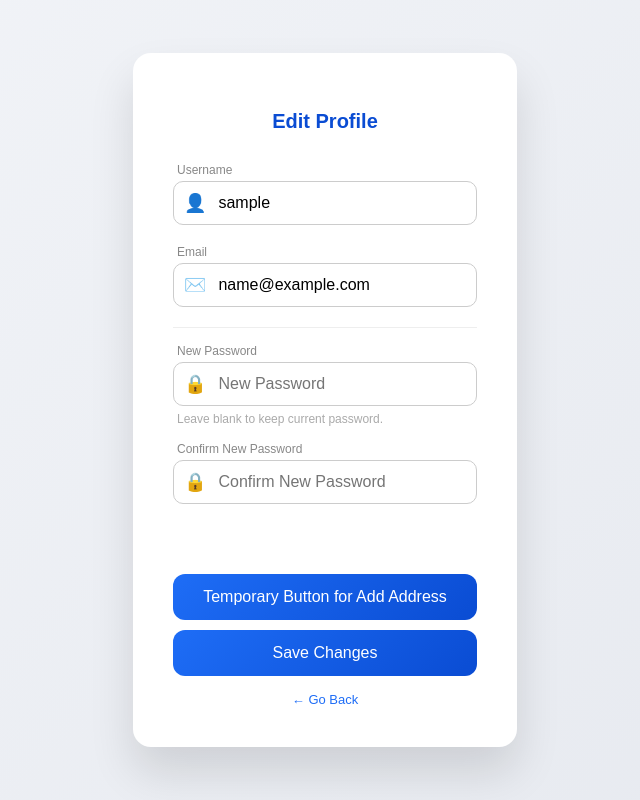
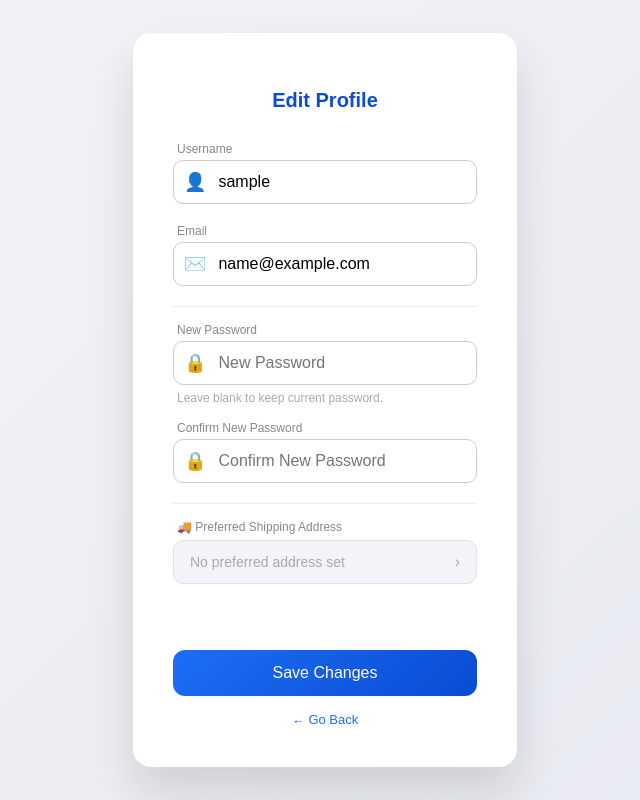
Before and after one commit to Ricksmer/OnlineMarketplace, a PHP site: page /users/edit-profile.php in a window 1280 px wide. Shown: the whole page, without its empty margins (315-955 px from the left). Run offline with PHP 8.4, Linux system fonts and the light colour scheme; the visitor is signed in with stand-in values (Sample User, id 1); tables that the repository leaves empty hold one stand-in row (values such as "Sample post").

Commit message:
Implemented edit user profile for both buyer and seller [Divinah]

```diff
--- a/users/edit-profile.php
+++ b/users/edit-profile.php
@@ -3,7 +3,6 @@
     $con = mysqli_connect("127.0.0.1","root","","online_marketplace") or die("Error in connection.");
     $str = "";
     $success = "";
-
 
     if(!isset($_SESSION['userId'])){
         header("Location: /OnlineMarketplace/login.php");
@@ -12,14 +11,37 @@
 
     $userId = $_SESSION['userId'];
 
-
+    // Fetch user
     $stmtUser = $con->prepare("SELECT * FROM user WHERE UserID=?");
     $stmtUser->bind_param("i", $userId);
     $stmtUser->execute();
     $currentUser = $stmtUser->get_result()->fetch_assoc();
-    if(isset($_POST['btnAddAddress'])){
-        header("Location: add-address.php");
-        exit();
+
+    // Check if buyer and get preferred shipping address
+    $isBuyer = false;
+$preferredAddress = null;
+
+$stmtBuyer = $con->prepare("SELECT PreferredShippingAddress FROM buyer WHERE UserID=?");
+if($stmtBuyer === false) die("Buyer query failed: " . $con->error);
+$stmtBuyer->bind_param("i", $userId);
+$stmtBuyer->execute();
+$buyerRow = $stmtBuyer->get_result()->fetch_assoc();
+
+if($buyerRow){
+    $isBuyer = true;
+    $preferred = $buyerRow['PreferredShippingAddress'];
+
+    // Parse the stored "City,Country,ZipCode" string
+    if(!empty($preferred)){
+        $parts = explode(',', $preferred);
+        if(count($parts) === 3){
+            $preferredAddress = [
+                'City'    => $parts[0],
+                'Country' => $parts[1],
+                'ZipCode' => $parts[2]
+            ];
+        }
+    }
 }
 
     if(isset($_POST['btnSaveProfile'])){
@@ -32,8 +54,8 @@
             $str = "Username cannot be empty.";
         } elseif(strlen($newUsername) > 15){
             $str = "Username must be 15 characters or fewer.";
-        } elseif(!empty($newEmail) && strlen($newEmail) > 30){
-            $str = "Email must be 30 characters or fewer.";
+        } elseif(!empty($newEmail) && strlen($newEmail) > 60){
+            $str = "Email must be 60 characters or fewer.";
         } elseif(!empty($newEmail) && !filter_var($newEmail, FILTER_VALIDATE_EMAIL)){
             $str = "Invalid email format.";
         } elseif(!empty($newPassword) && $newPassword !== $confirmPwd){
@@ -41,14 +63,12 @@
         } elseif(!empty($newPassword) && strlen($newPassword) > 15){
             $str = "Password must be 15 characters or fewer.";
         } else {
-
             $checkUname = $con->prepare("SELECT * FROM user WHERE Username=? AND UserID != ?");
             $checkUname->bind_param("si", $newUsername, $userId);
             $checkUname->execute();
             if($checkUname->get_result()->num_rows > 0){
                 $str = "Username already taken.";
             } else {
-                // Build update query depending on whether password is being changed
                 if(!empty($newPassword)){
                     $stmtUpdate = $con->prepare("UPDATE user SET Username=?, Email=?, Password=? WHERE UserID=?");
                     $stmtUpdate->bind_param("sssi", $newUsername, $newEmail, $newPassword, $userId);
@@ -60,7 +80,6 @@
                 if($stmtUpdate->execute()){
                     $_SESSION['uname'] = $newUsername;
                     $success = "Profile updated successfully.";
-                    // Refresh current user data
                     $stmtRefresh = $con->prepare("SELECT * FROM user WHERE UserID=?");
                     $stmtRefresh->bind_param("i", $userId);
                     $stmtRefresh->execute();
@@ -70,6 +89,14 @@
                 }
             }
         }
+    }
+
+    $backLink = "/OnlineMarketplace/users/buyer/buyer-interface.php"; // default
+    $stmtRole = $con->prepare("SELECT UserID FROM seller WHERE UserID=?");
+    $stmtRole->bind_param("i", $userId);
+    $stmtRole->execute();
+    if($stmtRole->get_result()->num_rows > 0){
+        $backLink = "/OnlineMarketplace/users/seller/seller-interface.php";
     }
 ?>
 <!DOCTYPE html>
@@ -86,7 +113,6 @@
             border-radius: 18px;
             box-shadow: 0 25px 45px rgba(0,0,0,0.12);
         }
-
         .edit-profile-card h2 {
             text-align: center;
             margin-bottom: 30px;
@@ -129,13 +155,44 @@
             color: #1e6df6;
             text-decoration: none;
         }
-        .back-link:hover {
-            text-decoration: underline;
-        }
+        .back-link:hover { text-decoration: underline; }
         .divider {
             border: none;
             border-top: 1px solid #eee;
             margin: 16px 0;
+        }
+        .shipping-section {
+            margin-bottom: 16px;
+        }
+        .shipping-label {
+            font-size: 12px;
+            color: #888;
+            margin-bottom: 6px;
+            padding-left: 4px;
+        }
+        .shipping-address-btn {
+            display: flex;
+            align-items: center;
+            gap: 10px;
+            background: #f2f4f8;
+            border: 1px solid #dde1f0;
+            border-radius: 10px;
+            padding: 12px 16px;
+            width: 100%;
+            text-align: left;
+            cursor: pointer;
+            font-size: 14px;
+            color: #333;
+            text-decoration: none;
+            transition: background 0.2s;
+        }
+        .shipping-address-btn:hover {
+            background: #e6eaf5;
+        }
+        .shipping-address-btn .arrow {
+            margin-left: auto;
+            color: #aaa;
+            font-size: 16px;
         }
     </style>
 </head>
@@ -147,26 +204,15 @@
         <p class="field-label">Username</p>
         <div class="input-group">
             <span class="icon">👤</span>
-            <input
-                type="text"
-                placeholder="Username"
-                name="txtUsername"
-                required
-                maxlength="15"
-                value="<?php echo htmlspecialchars($currentUser['Username']); ?>"
-            >
+            <input type="text" placeholder="Username" name="txtUsername" required maxlength="15"
+                value="<?php echo htmlspecialchars($currentUser['Username']); ?>">
         </div>
 
         <p class="field-label">Email</p>
         <div class="input-group">
             <span class="icon">✉️</span>
-            <input
-                type="email"
-                placeholder="Email (optional)"
-                name="txtEmail"
-                maxlength="30"
-                value="<?php echo htmlspecialchars($currentUser['Email'] ?? ''); ?>"
-            >
+            <input type="email" placeholder="Email (optional)" name="txtEmail" maxlength="60"
+                value="<?php echo htmlspecialchars($currentUser['Email'] ?? ''); ?>">
         </div>
 
         <hr class="divider">
@@ -174,38 +220,43 @@
         <p class="field-label">New Password</p>
         <div class="input-group">
             <span class="icon">🔒</span>
-            <input
-                type="password"
-                placeholder="New Password"
-                name="txtPassword"
-                maxlength="15"
-                id="txtPassword"
-            >
+            <input type="password" placeholder="New Password" name="txtPassword" maxlength="15" id="txtPassword">
         </div>
         <p class="password-note">Leave blank to keep current password.</p>
 
         <p class="field-label">Confirm New Password</p>
         <div class="input-group">
             <span class="icon">🔒</span>
-            <input
-                type="password"
-                placeholder="Confirm New Password"
-                name="txtConfirmPassword"
-                maxlength="15"
-                id="txtConfirmPassword"
-            >
+            <input type="password" placeholder="Confirm New Password" name="txtConfirmPassword" maxlength="15">
         </div>
+
+        <!-- Preferred Shipping Address — buyers only -->
+        <?php if($isBuyer): ?>
+        <hr class="divider">
+        <div class="shipping-section">
+            <p class="shipping-label">🚚 Preferred Shipping Address</p>
+            <a href="/OnlineMarketplace/users/manage-addresses.php" class="shipping-address-btn">
+                <?php if(!empty($preferredAddress['City'])): ?>
+                    <span>📍 <?php echo htmlspecialchars($preferredAddress['City']); ?>,
+                    <?php echo htmlspecialchars($preferredAddress['Country']); ?> —
+                    <?php echo htmlspecialchars($preferredAddress['ZipCode']); ?></span>
+                <?php else: ?>
+                    <span style="color:#aaa;">No preferred address set</span>
+                <?php endif; ?>
+                <span class="arrow">›</span>
+            </a>
+        </div>
+        <?php endif; ?>
 
         <?php if(!empty($success)): ?>
         <div class="success-output"><?php echo $success; ?></div>
         <?php endif; ?>
         <div class="error-output"><?php echo $str; ?></div>
 
-        <button type="submit" class="login-btn" name="btnAddAddress">Temporary Button for Add Address</button>
-
         <button type="submit" class="login-btn" name="btnSaveProfile">Save Changes</button>
     </form>
-    <a href="javascript:history.back()" class="back-link">← Go Back</a>
+
+    <a href="<?php echo $backLink; ?>" class="back-link">← Go Back</a>
 </div>
 </body>
 </html>
```
Lines whose indentation alone changed are shown as unchanged.
